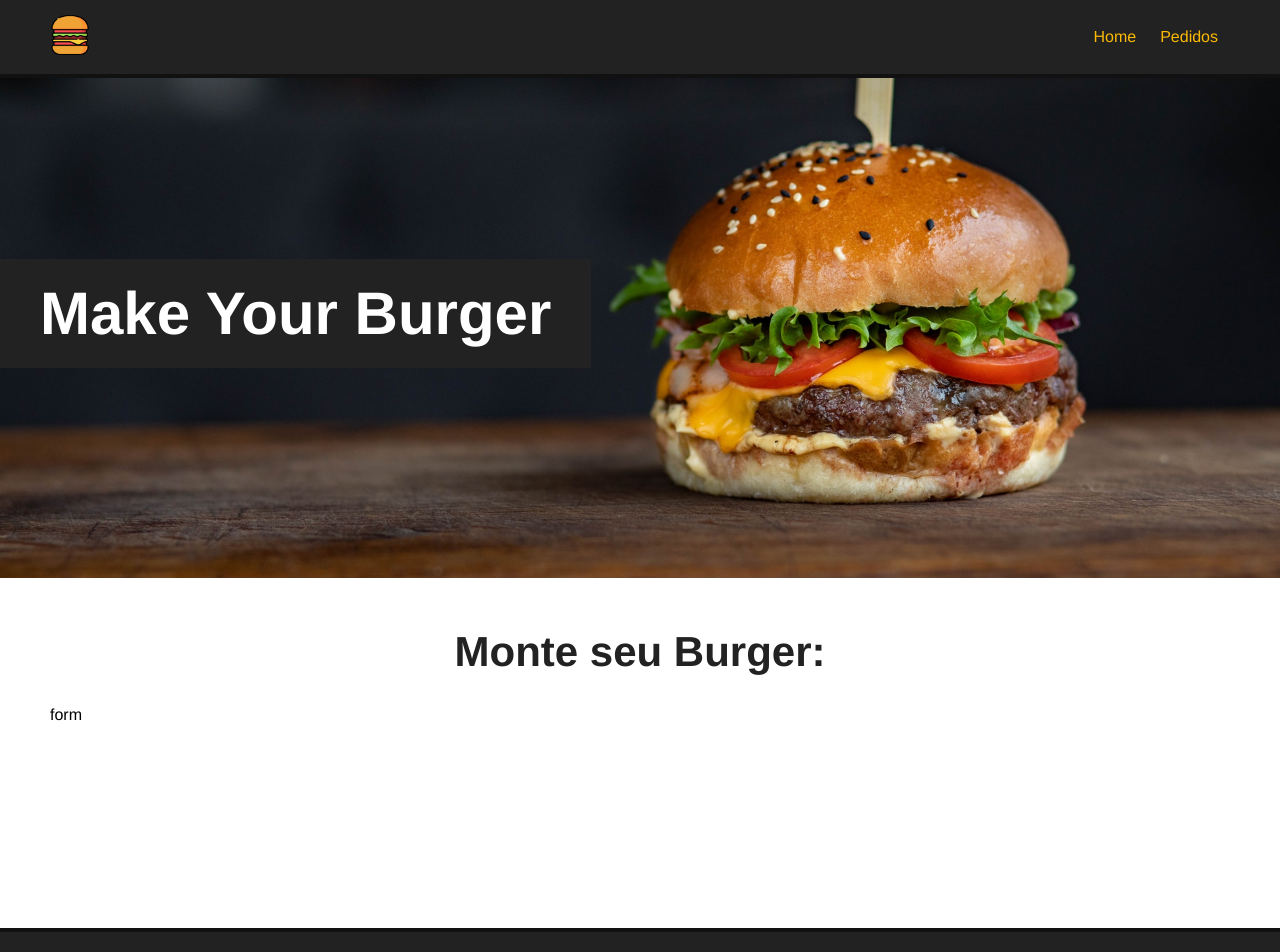
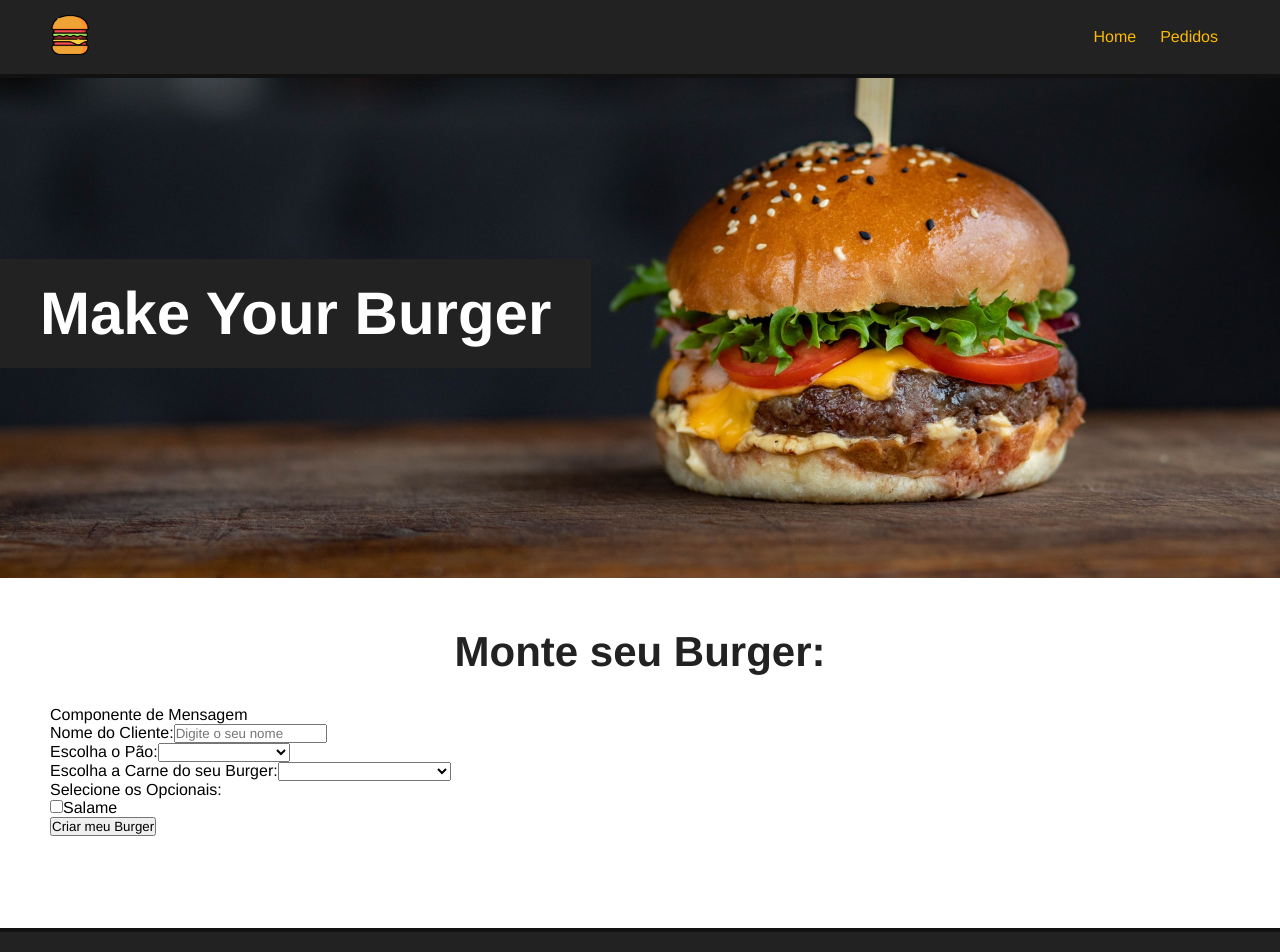
Before and after one commit to diogograebin/make-your-burger, a Vue app: page / in a window 1280 px wide. Shown: the top 952 px of the page. Built offline with nearby package versions, Linux system fonts and the light colour scheme.

Commit message:
configuração inicial da estrutura de BurgerForm

```diff
--- a/public/index.html
+++ b/public/index.html
@@ -5,12 +5,9 @@
     <meta http-equiv="X-UA-Compatible" content="IE=edge">
     <meta name="viewport" content="width=device-width,initial-scale=1.0">
     <link rel="icon" href="<%= BASE_URL %>favicon.ico">
-    <title><%= htmlWebpackPlugin.options.title %></title>
+    <title>Make Your Burger</title>
   </head>
   <body>
-    <noscript>
-      <strong>We're sorry but <%= htmlWebpackPlugin.options.title %> doesn't work properly without JavaScript enabled. Please enable it to continue.</strong>
-    </noscript>
     <div id="app"></div>
     <!-- built files will be auto injected -->
   </body>
--- /dev/null
+++ b/src/components/BurgerForm.vue
@@ -0,0 +1,55 @@
+<template>
+    <div>
+        <p>Componente de Mensagem</p>
+        <div>
+            <form id="burger-form">
+                <div class="imput-container">
+                    <label for="nome">Nome do Cliente:</label>
+                    <input type="text" id="nome" name="nome" v-model="nome" placeholder="Digite o seu nome">
+
+                </div>
+
+                <div class="imput-container">
+                    <label for="pao">Escolha o Pão:</label>
+                    <select name="pao" id="pao" v-model="pao">
+                        <option value="">Selecione seu pão</option>
+                        <option value="integral">Integral</option>
+                    </select>
+                </div>
+
+                <div class="imput-container">
+                    <label for="carne">Escolha a Carne do seu Burger:</label>
+                    <select name="carne" id="carne" v-model="carne">
+                        <option value="">Selecione o tipo de carne</option>
+                        <option value="maminha">Maminha</option>
+                    </select>
+                </div>
+
+                <div class="imput-container">
+                    <label for="opcionais">Selecione os Opcionais:</label>
+                    <div class="checkbox-container">
+                        <input type="checkbox" name="opcionais" v-model="opcionais" value="salame">
+                        <span>Salame</span>
+                    </div>
+                </div>
+
+                <div class="input-container">
+                    <input type="submit" class="submit-btn" value="Criar meu Burger">
+                </div>
+            </form>
+        </div>
+    </div>
+</template>
+
+<script>
+
+export default{
+    name: "BurgerForm"
+}
+
+</script>
+
+<style scoped>
+
+
+</style>
--- a/src/views/HomeView.vue
+++ b/src/views/HomeView.vue
@@ -2,18 +2,20 @@
   <Banner />
   <div class="main-container">
     <h1>Monte seu Burger:</h1>
-    <p>form</p>
+    <BurgerForm />
   </div>
 </template>
 
 <script>
 
-import Banner from "../components/Banner.vue"
+import Banner from "../components/Banner.vue";
+import BurgerForm from "@/components/BurgerForm.vue";
 
 export default {
   name: "Home",
   components: {
     Banner,
+    BurgerForm
   }
 }
 </script>
```
